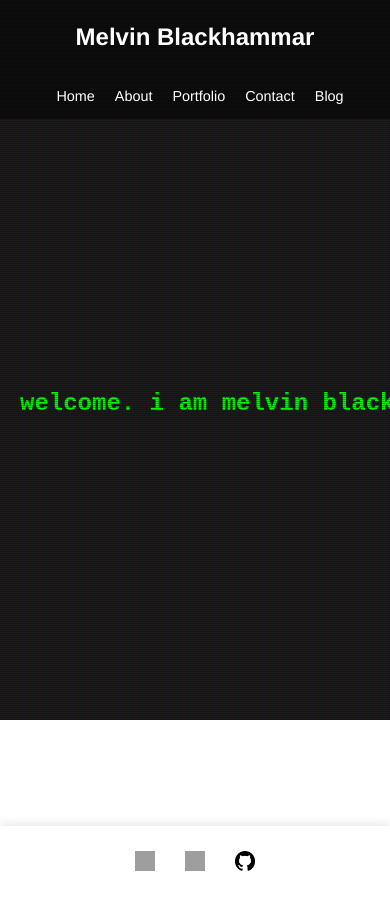
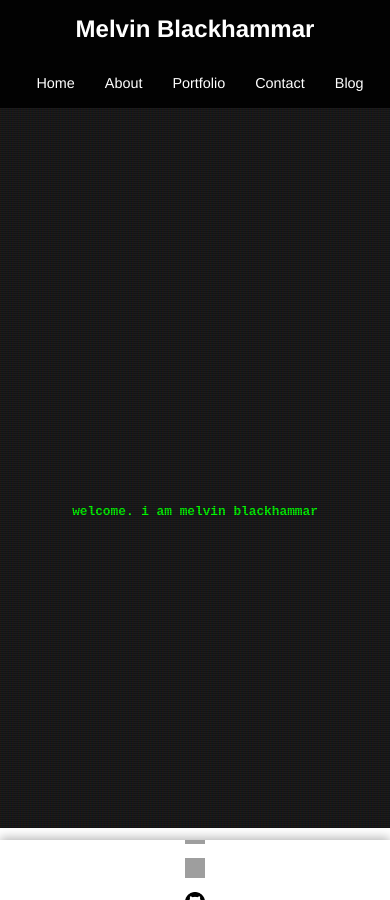
Before and after one commit to DeCollinoire/DeCollinoire.github.io, a Jekyll site: the page built from index.html, in a window 390 px wide and 900 px high. Built offline with Jekyll 4.4.1, drawn with Linux system fonts in a browser that asks for light colours; grey boxes are pictures that could not be loaded.

Commit message:
Updated mobile styles

```diff
--- a/assets/css/styles.css
+++ b/assets/css/styles.css
@@ -108,7 +108,7 @@
     justify-content: center;
     position: sticky;
     top: 0;
-    z-index: -1; /* Sits behind the paper */
+    z-index: -1;
 }
 
 .hero-container::before {
@@ -298,48 +298,74 @@
 
 /* Mobile Styles */
 @media (max-width: 768px) {
+    /* Header: Switch to a stacked layout */
     header {
+        position: relative;
         height: auto;
         flex-direction: column;
-        align-items: center;
+        background-color: rgba(0, 0, 0, 0.9);
+    }
+
+    #logo {
+        padding: 15px;
+        text-align: center;
     }
 
     nav ul {
         padding-right: 0;
+        flex-wrap: wrap;
         justify-content: center;
     }
 
     nav ul li a {
-        padding: 10px;
+        padding: 12px 15px;
         font-size: 0.9rem;
     }
 
-    #overlay {
-        margin-top: 20%;
-        padding: 40px 20px;
+    /* Content: Adjust margins and drop-caps */
+    #main-content, #overlay {
         width: 90%;
+        padding: 30px 20px;
+        font-size: 1.1rem;
+        margin-top: 5%;
     }
 
+    /* Shrink the drop-cap */
+    .post-content p:first-of-type::first-letter {
+        font-size: 3rem;
+        padding-right: 5px;
+    }
+
+    /* Terminal Text: Adjust for narrow screens */
+    .terminal-text {
+        font-size: 0.8rem;
+        white-space: normal; /* Allow text to wrap if it's too long */
+        width: auto;
+        border-right: none; /* Cursor looks odd on wrapped text */
+    }
+
+    /* Sidebar: Sticky Bottom Bar */
     .sidebar {
-        position: fixed;
+        top: auto;
         bottom: 0;
         left: 0;
         right: 0;
-        top: auto;
-        transform: none;
         width: 100%;
-        background-color: #ffffff;
-        z-index: 10;
+        height: 60px;
         display: flex;
+        align-items: center;
         justify-content: center;
-        padding: 15px 0;
-        box-shadow: 0 -2px 10px rgba(0, 0, 0, 0.1);
+        box-shadow: 0 -2px 10px rgba(0,0,0,0.3);
+        padding: 0;
     }
 
     .sidebar ul {
-        display: flex;
         flex-direction: row;
-        gap: 30px;
-        margin: 0;
+        gap: 40px; /* Space out the icons for thumb-tapping */
+    }
+
+    /* Prevent footer from being hidden by the new bottom sidebar */
+    footer {
+        padding-bottom: 100px;
     }
 }
```
Also changed, not shown: 2 other files.
